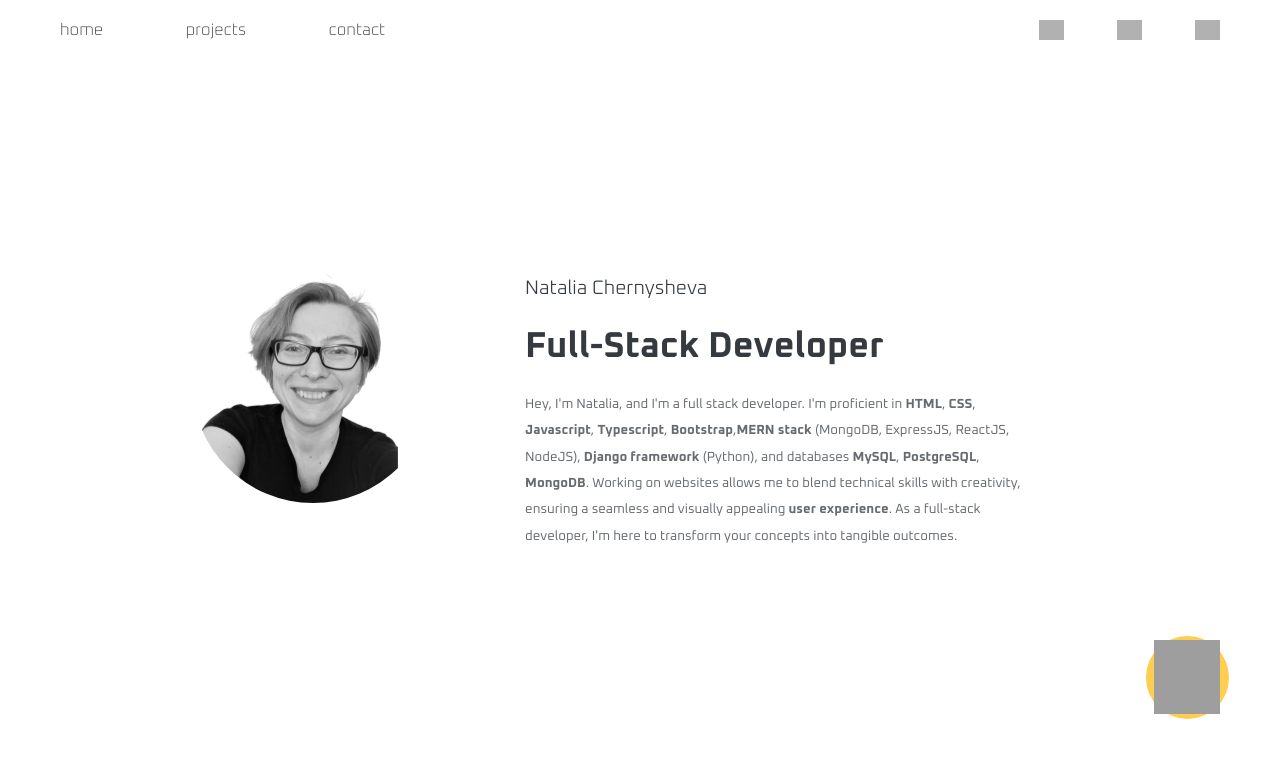
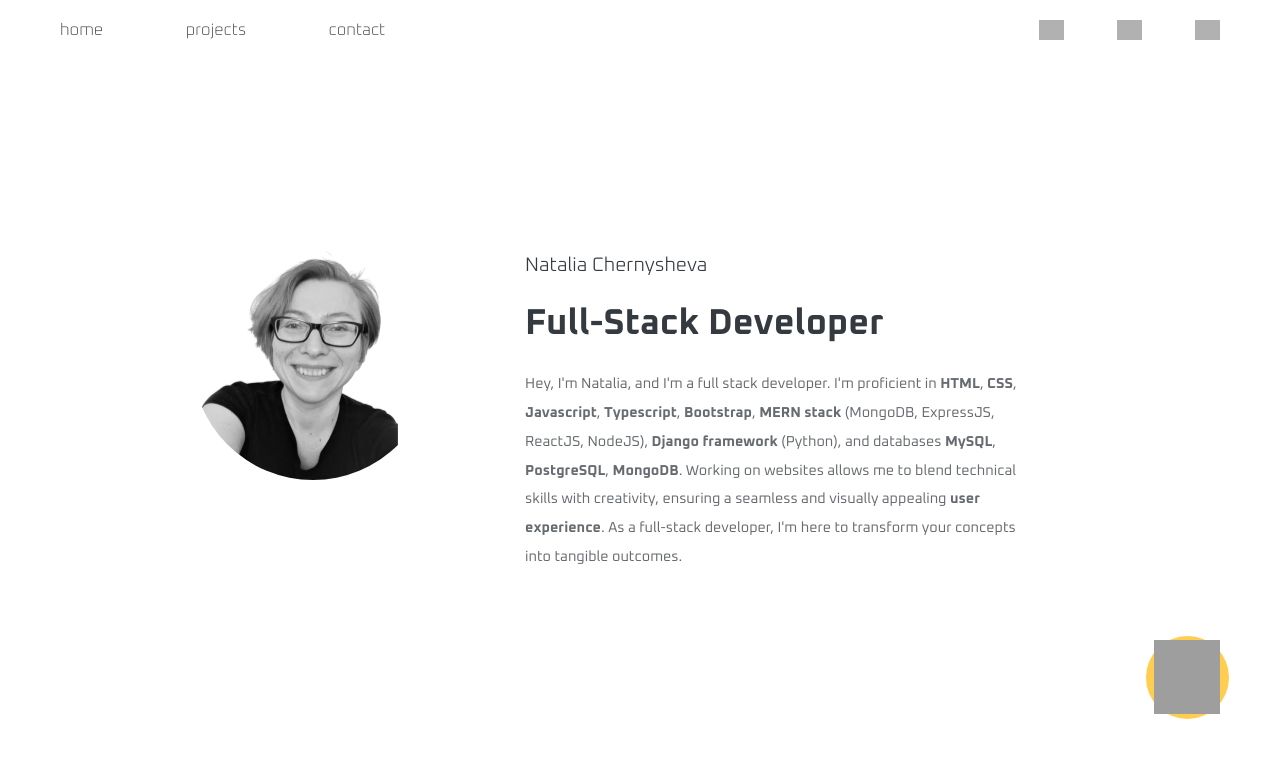
Before and after one commit to nchernys/portfolio, a PHP site: page / in a window 1280 px wide. Shown: the top 760 px of the page. Run offline with PHP 8.4, Linux system fonts and the light colour scheme; grey boxes are pictures that could not be loaded.

Commit message:
updated homepage

```diff
--- a/index.html
+++ b/index.html
@@ -85,7 +85,7 @@
                 <div class="welcome_intro_blurb">
                     <p>Hey, I'm Natalia, and I'm a full stack developer. I'm proficient in <strong>HTML</strong>,
                         <strong>CSS</strong>, <strong>Javascript</strong>,
-                        <strong>Typescript</strong>,  <strong>Bootstrap</strong>,<strong>MERN stack</strong> (MongoDB, ExpressJS, ReactJS, NodeJS),
+                        <strong>Typescript</strong>,  <strong>Bootstrap</strong>, <strong>MERN stack</strong> (MongoDB, ExpressJS, ReactJS, NodeJS),
                         <strong>Django framework</strong> (Python), and databases <strong>MySQL</strong>,
                         <strong>PostgreSQL</strong>, <strong>MongoDB</strong>. Working on websites allows me to blend
                         technical skills with creativity, ensuring a seamless and visually appealing <strong>user
--- a/style_index_welcome.css
+++ b/style_index_welcome.css
@@ -235,7 +235,7 @@
   }
 
   .welcome_intro_blurb p {
-    font-size: 1.1rem;
+    font-size: 1.2rem;
   }
 
   .welcome_intro_text img {
```
